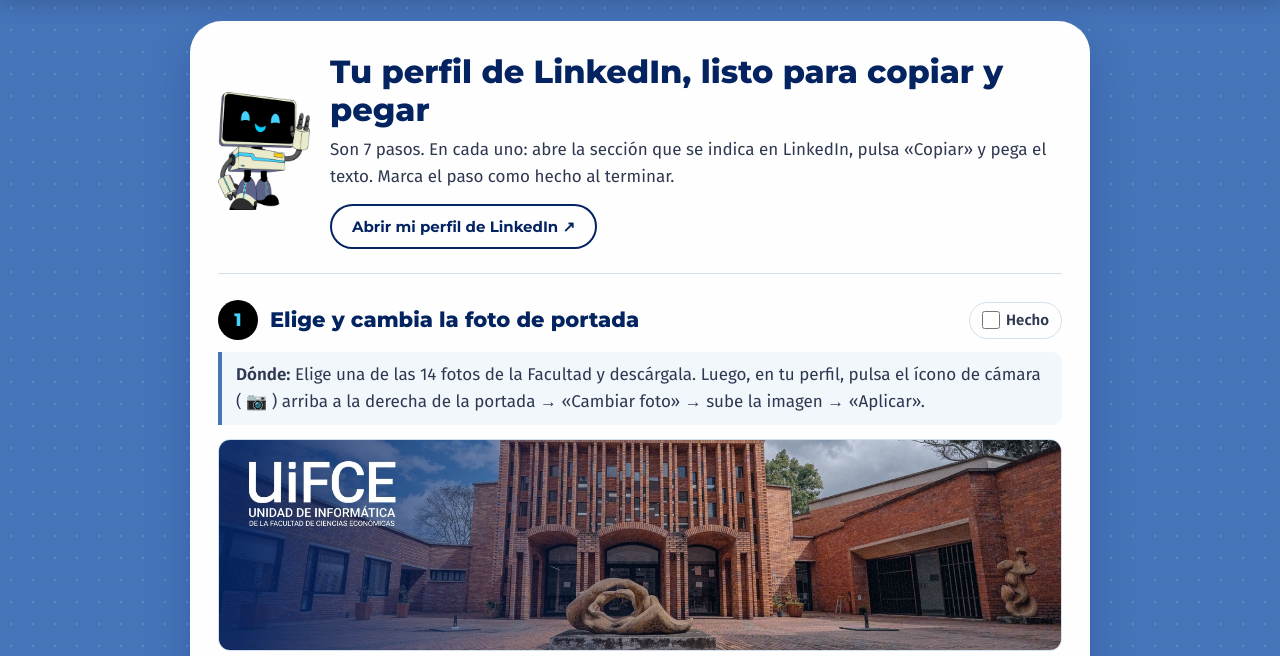
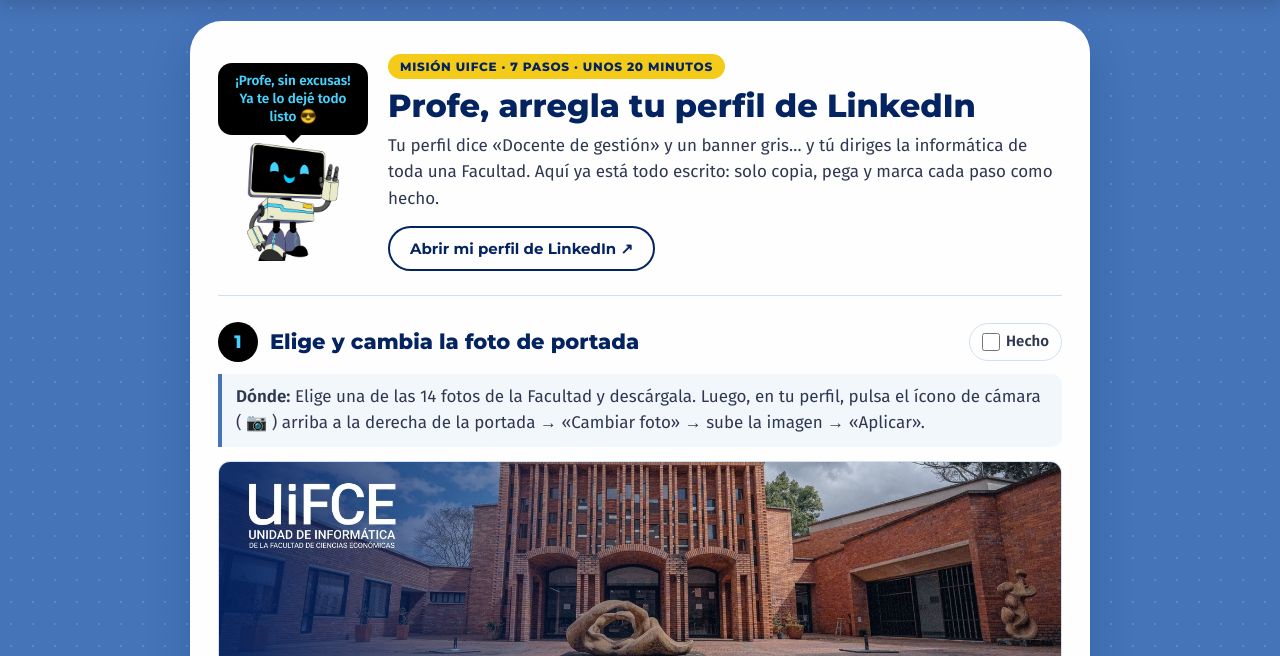
Before and after one commit to cdiazsu-source/ET---Perfil-Linkldn-profe-Henry-Martinez-, a plain HTML site: page index.html in a window 1280 px wide. Shown: the part 91-747 px from the top of the page. Drawn offline with Linux system fonts and the light colour scheme.

Commit message:
Tono «Profe, arregla tu perfil de LinkedIn»
Nuevo título y gancho de entrada, etiqueta «Misión UIFCE», globo de
Uifcito que anima según el avance, títulos de paso con más personalidad
y cierre de celebración al completar los 7 pasos (ES/EN).

Co-Authored-By: Claude Opus 5.5 <noreply@anthropic.com>

```diff
--- a/app.js
+++ b/app.js
@@ -108,8 +108,14 @@
   /* Interfaz */
   const UI = {
     es: {
-      title: 'Tu perfil de LinkedIn, listo para copiar y pegar',
-      intro: 'Son 7 pasos. En cada uno: abre la sección que se indica en LinkedIn, pulsa «Copiar» y pega el texto. Marca el paso como hecho al terminar.',
+      kicker: 'Misión UIFCE · 7 pasos · unos 20 minutos',
+      title: 'Profe, arregla tu perfil de LinkedIn',
+      intro: 'Tu perfil dice «Docente de gestión» y un banner gris… y tú diriges la informática de toda una Facultad. Aquí ya está todo escrito: solo copia, pega y marca cada paso como hecho.',
+      bubble: '¡Profe, sin excusas! Ya te lo dejé todo listo 😎',
+      cheers: ['¡Arrancamos, profe! 💪', '¡Eso, profe! Va tomando forma.', '¡Vamos por la mitad! 🔥', '¡Ya casi, profe! Últimos detalles.', '¡Perfil arreglado! 🎉'],
+      finishTitle: '¡Listo, profe! Perfil arreglado 🎉',
+      finishText: 'Ahora sí: tu perfil cuenta lo que haces. Revísalo una vez más y compártelo con tus colegas.',
+      finishLink: 'Ver cómo quedó mi perfil ↗',
       openProfile: 'Abrir mi perfil de LinkedIn ↗',
       enNote: 'Estos textos son para tu perfil en inglés. Créalo así: en tu perfil, a la derecha, «Añadir perfil en otro idioma» → English. Luego sigue los mismos pasos.',
       where: 'Dónde:',
@@ -118,20 +124,26 @@
       langAria: 'Idioma de los textos',
       steps: {
         cover: { t: 'Elige y cambia la foto de portada', w: 'Elige una de las 14 fotos de la Facultad y descárgala. Luego, en tu perfil, pulsa el ícono de cámara ( 📷 ) arriba a la derecha de la portada → «Cambiar foto» → sube la imagen → «Aplicar».', dl: 'Descargar esta portada', grad: 'Con degradado azul', noGrad: 'Sin degradado', gradAria: 'Estilo de la portada', pick: 'Toca una foto para elegirla:', sel: 'Elegida' },
-        headline: { t: 'Pega el titular', w: 'En tu perfil, pulsa el lápiz ( ✎ ) a la derecha de tu foto → campo «Titular» → borra el texto anterior y pega → «Guardar».' },
-        about: { t: 'Pega el «Acerca de»', w: 'En tu perfil, sección «Acerca de» → lápiz ( ✎ ) → borra el texto anterior y pega → «Guardar». Si no tienes la sección: «Añadir sección» → «Acerca de».' },
+        headline: { t: 'Adiós a «Docente de gestión»: pega el titular', w: 'En tu perfil, pulsa el lápiz ( ✎ ) a la derecha de tu foto → campo «Titular» → borra el texto anterior y pega → «Guardar».' },
+        about: { t: 'Cuenta tu historia en «Acerca de»', w: 'En tu perfil, sección «Acerca de» → lápiz ( ✎ ) → borra el texto anterior y pega → «Guardar». Si no tienes la sección: «Añadir sección» → «Acerca de».' },
         exp: { t: 'Experiencia: Director de la UIFCE', w: 'En tu perfil, sección «Experiencia» → «+» → «Añadir cargo» (o el lápiz si ya existe). Copia y pega cada campo → «Guardar».' },
         prof: { t: 'Experiencia: Profesor Asociado', w: 'Igual que el paso anterior: «Experiencia» → «+» → «Añadir cargo». Copia y pega cada campo → «Guardar».' },
-        skills: { t: 'Agrega las 12 aptitudes', w: 'En tu perfil, sección «Aptitudes» → «+» → pega una aptitud → «Guardar». Repite con cada una (la que copias queda marcada).' },
-        follow: { t: 'Sigue a la UIFCE y compártela', w: 'Abre el perfil de la UIFCE y pulsa «Seguir». Después, si quieres, copia esta invitación y envíala a tus contactos.', open: 'Abrir perfil de la UIFCE ↗' }
+        skills: { t: 'Presume tus 12 aptitudes', w: 'En tu perfil, sección «Aptitudes» → «+» → pega una aptitud → «Guardar». Repite con cada una (la que copias queda marcada).' },
+        follow: { t: 'Remate: sigue a la UIFCE y compártela', w: 'Abre el perfil de la UIFCE y pulsa «Seguir». Después, si quieres, copia esta invitación y envíala a tus contactos.', open: 'Abrir perfil de la UIFCE ↗' }
       },
       f: { title: 'Cargo', type: 'Tipo de empleo', typeV: 'Jornada completa (elígelo de la lista)', org: 'Empresa', loc: 'Ubicación', desc: 'Descripción', invite: 'Invitación' },
       orgV: 'Universidad Nacional de Colombia', locV: 'Bogotá, D.C., Colombia',
       footer: 'Unidad de Informática · Facultad de Ciencias Económicas · Universidad Nacional de Colombia'
     },
     en: {
-      title: 'Your LinkedIn profile, ready to copy and paste',
-      intro: 'There are 7 steps. In each one, open the LinkedIn section shown, click “Copy” and paste the text. Mark the step as done when you finish.',
+      kicker: 'UIFCE mission · 7 steps · about 20 minutes',
+      title: 'Prof, fix your LinkedIn profile',
+      intro: 'Your profile says “Management Lecturer” with a gray banner… and you run IT for an entire School. Everything is already written here: just copy, paste and mark each step as done.',
+      bubble: 'No excuses, Prof! I got it all ready for you 😎',
+      cheers: ['Let’s go, Prof! 💪', 'Nice, Prof! It’s taking shape.', 'Halfway there! 🔥', 'Almost there, Prof! Final touches.', 'Profile fixed! 🎉'],
+      finishTitle: 'Done, Prof! Profile fixed 🎉',
+      finishText: 'Now your profile tells what you really do. Give it one last look and share it with your colleagues.',
+      finishLink: 'See how my profile looks ↗',
       openProfile: 'Open my LinkedIn profile ↗',
       enNote: 'These texts are for your English profile. Create it like this: on your profile, on the right, “Add profile in another language” → English. Then follow the same steps.',
       where: 'Where:',
@@ -140,12 +152,12 @@
       langAria: 'Text language',
       steps: {
         cover: { t: 'Pick and change the cover photo', w: 'Pick one of the 14 School photos and download it. Then, on your profile, click the camera icon ( 📷 ) at the top right of the cover → “Change photo” → upload the image → “Apply”.', dl: 'Download this cover', grad: 'With blue gradient', noGrad: 'No gradient', gradAria: 'Cover style', pick: 'Tap a photo to pick it:', sel: 'Selected' },
-        headline: { t: 'Paste the headline', w: 'On your profile, click the pencil ( ✎ ) to the right of your photo → “Headline” field → delete the old text and paste → “Save”.' },
-        about: { t: 'Paste the “About” section', w: 'On your profile, “About” section → pencil ( ✎ ) → delete the old text and paste → “Save”. If you don’t have it: “Add section” → “About”.' },
+        headline: { t: 'Bye “Management Lecturer”: paste the headline', w: 'On your profile, click the pencil ( ✎ ) to the right of your photo → “Headline” field → delete the old text and paste → “Save”.' },
+        about: { t: 'Tell your story in “About”', w: 'On your profile, “About” section → pencil ( ✎ ) → delete the old text and paste → “Save”. If you don’t have it: “Add section” → “About”.' },
         exp: { t: 'Experience: UIFCE Director', w: 'On your profile, “Experience” section → “+” → “Add position” (or the pencil if it already exists). Copy and paste each field → “Save”.' },
         prof: { t: 'Experience: Associate Professor', w: 'Same as the previous step: “Experience” → “+” → “Add position”. Copy and paste each field → “Save”.' },
-        skills: { t: 'Add the 12 skills', w: 'On your profile, “Skills” section → “+” → paste one skill → “Save”. Repeat for each one (the one you copy gets checked).' },
-        follow: { t: 'Follow UIFCE and share it', w: 'Open the UIFCE profile and click “Follow”. Then, if you like, copy this invitation and send it to your contacts.', open: 'Open the UIFCE profile ↗' }
+        skills: { t: 'Show off your 12 skills', w: 'On your profile, “Skills” section → “+” → paste one skill → “Save”. Repeat for each one (the one you copy gets checked).' },
+        follow: { t: 'Final touch: follow UIFCE and share it', w: 'Open the UIFCE profile and click “Follow”. Then, if you like, copy this invitation and send it to your contacts.', open: 'Open the UIFCE profile ↗' }
       },
       f: { title: 'Title', type: 'Employment type', typeV: 'Full-time (pick it from the list)', org: 'Company', loc: 'Location', desc: 'Description', invite: 'Invitation' },
       orgV: 'National University of Colombia', locV: 'Bogotá, D.C., Colombia',
@@ -245,6 +257,11 @@
     const u = UI[state.lang];
     document.documentElement.lang = state.lang;
     $('#title').textContent = u.title;
+    $('#kicker').textContent = u.kicker;
+    $('#finishTitle').textContent = u.finishTitle;
+    $('#finishText').textContent = u.finishText;
+    $('#finishLink').textContent = u.finishLink;
+    $('#finishLink').href = PROFILE_URL;
     $('#intro').textContent = u.intro;
     $('#openProfile').textContent = u.openProfile;
     $('#enNote').hidden = state.lang !== 'en';
@@ -280,6 +297,10 @@
     const n = STEP_IDS.filter(id => state.done[id]).length;
     $('#progressText').textContent = UI[state.lang].progress(n, STEP_IDS.length);
     $('#progressBar').style.width = `${(n / STEP_IDS.length) * 100}%`;
+    const u = UI[state.lang], total = STEP_IDS.length;
+    const idx = n === 0 ? -1 : n === total ? 4 : n <= 2 ? 1 : n <= 4 ? 2 : 3;
+    $('#bubble').textContent = idx < 0 ? u.bubble : u.cheers[idx];
+    $('#finish').hidden = n !== total;
   };
 
   /* Portapapeles */
@@ -342,6 +363,11 @@
     li.classList.toggle('is-done', box.checked);
     li.querySelector('.step__num').textContent = box.checked ? '✓' : STEP_IDS.indexOf(box.dataset.done) + 1;
     updateProgress();
+    if (box.checked) {
+      const n = STEP_IDS.filter(id => state.done[id]).length;
+      toast(n === STEP_IDS.length ? UI[state.lang].finishTitle : UI[state.lang].cheers[Math.min(3, Math.floor(n / 2))]);
+      if (n === STEP_IDS.length) $('#finish').scrollIntoView({ behavior: 'smooth', block: 'center' });
+    }
   });
 
   $('#openProfile').href = PROFILE_URL;
--- a/index.html
+++ b/index.html
@@ -3,7 +3,7 @@
 <head>
   <meta charset="utf-8">
   <meta name="viewport" content="width=device-width, initial-scale=1">
-  <title>Perfil LinkedIn · Henry Martínez</title>
+  <title>Profe, arregla tu LinkedIn</title>
   <meta name="description" content="Guía de copiar y pegar para actualizar el perfil de LinkedIn de Henry Martínez Sarmiento, Director de la UIFCE - Universidad Nacional de Colombia.">
   <link rel="preconnect" href="https://fonts.googleapis.com">
   <link rel="preconnect" href="https://fonts.gstatic.com" crossorigin>
@@ -27,9 +27,13 @@
 
   <main class="panel">
     <section class="intro">
-      <img class="intro__mascot" src="assets/uifcito.webp" alt="" width="501" height="640">
+      <div class="intro__side">
+        <div class="bubble" id="bubble"></div>
+        <img class="intro__mascot" src="assets/uifcito.webp" alt="" width="501" height="640">
+      </div>
       <div>
-        <h1 id="title">Tu perfil de LinkedIn, listo para copiar y pegar</h1>
+        <p class="kicker" id="kicker"></p>
+        <h1 id="title">Profe, arregla tu perfil de LinkedIn</h1>
         <p id="intro"></p>
         <a class="btn btn--ghost" id="openProfile" href="#" target="_blank" rel="noopener">Abrir mi perfil de LinkedIn ↗</a>
         <p class="note" id="enNote" hidden></p>
@@ -37,6 +41,12 @@
     </section>
 
     <ol class="steps" id="steps"></ol>
+
+    <section class="finish" id="finish" hidden>
+      <p class="finish__big" id="finishTitle"></p>
+      <p id="finishText"></p>
+      <a class="btn btn--primary" id="finishLink" href="#" target="_blank" rel="noopener"></a>
+    </section>
   </main>
 
   <footer class="footer">
--- a/styles.css
+++ b/styles.css
@@ -9,6 +9,7 @@
   --cyan: #44D3FE;
   --texture: #AFC6E4;
   --cream: #EAE9CB;
+  --yellow: #F4CB18;
   --green: #1E7B4F;
   --green-50: #E7F5EE;
   --surface: #FEFEFE;
@@ -50,7 +51,15 @@ a { color: var(--action); }
 /* Panel */
 .panel { max-width: 900px; margin: 24px auto 0; background: var(--surface); border-radius: 32px; padding: 32px 28px; box-shadow: 0 18px 40px rgba(4, 35, 97, .22); }
 .intro { display: flex; gap: 20px; align-items: center; padding-bottom: 24px; border-bottom: 1px solid var(--border); }
+.intro__side { flex: none; display: grid; justify-items: center; gap: 8px; width: 150px; }
 .intro__mascot { width: 92px; flex: none; }
+.bubble { position: relative; background: #000; color: var(--cyan); font: 600 13.5px/1.35 var(--font-body); padding: 9px 12px; border-radius: 14px; text-align: center; }
+.bubble::after { content: ""; position: absolute; left: 50%; bottom: -8px; transform: translateX(-50%); border: 8px solid transparent; border-bottom: 0; border-top-color: #000; }
+.kicker { display: inline-block; margin: 0 0 8px !important; background: var(--yellow); color: var(--navy); font: 800 12px var(--font-display); letter-spacing: .06em; text-transform: uppercase; padding: 5px 12px; border-radius: 999px; }
+.finish { margin-top: 26px; padding: 28px 20px; text-align: center; border-radius: 24px; background: var(--navy); color: #fff; background-image: radial-gradient(rgba(255, 255, 255, .12) 1.5px, transparent 1.5px); background-size: 22px 22px; }
+.finish__big { font: 800 clamp(22px, 4vw, 30px)/1.2 var(--font-display); color: var(--cyan); margin: 0 0 8px; }
+.finish p { margin: 0 0 16px; }
+.finish .btn--primary { background: #fff; color: var(--navy); border-color: #fff; }
 .intro h1 { font: 800 clamp(24px, 4vw, 32px)/1.2 var(--font-display); color: var(--navy); margin: 0 0 8px; }
 .intro p { margin: 0 0 14px; }
 .note { background: var(--cream); border-radius: 12px; padding: 12px 14px; margin-top: 14px !important; }
@@ -122,7 +131,9 @@ a { color: var(--action); }
 @media (max-width: 640px) {
   .panel { margin: 16px 8px 0; padding: 22px 16px; border-radius: 24px; }
   .intro { flex-direction: column; align-items: flex-start; }
+  .intro__side { flex-direction: row; width: auto; grid-auto-flow: column; align-items: center; }
   .intro__mascot { width: 64px; }
+  .bubble::after { display: none; }
   .step__head { flex-wrap: wrap; }
   .step__title { flex-basis: calc(100% - 52px); font-size: 19px; }
   .step__done { margin-left: 52px; }
```
